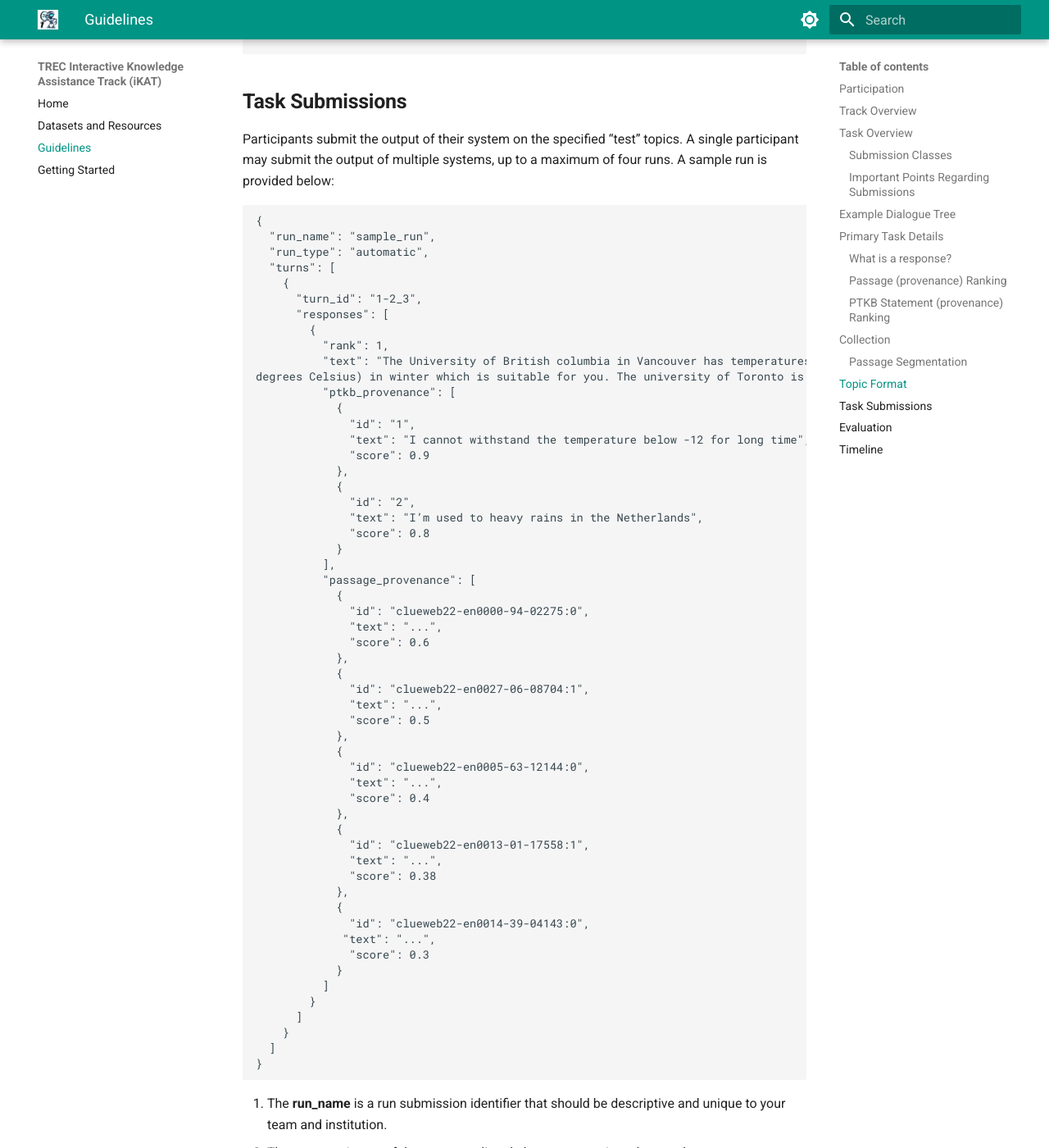
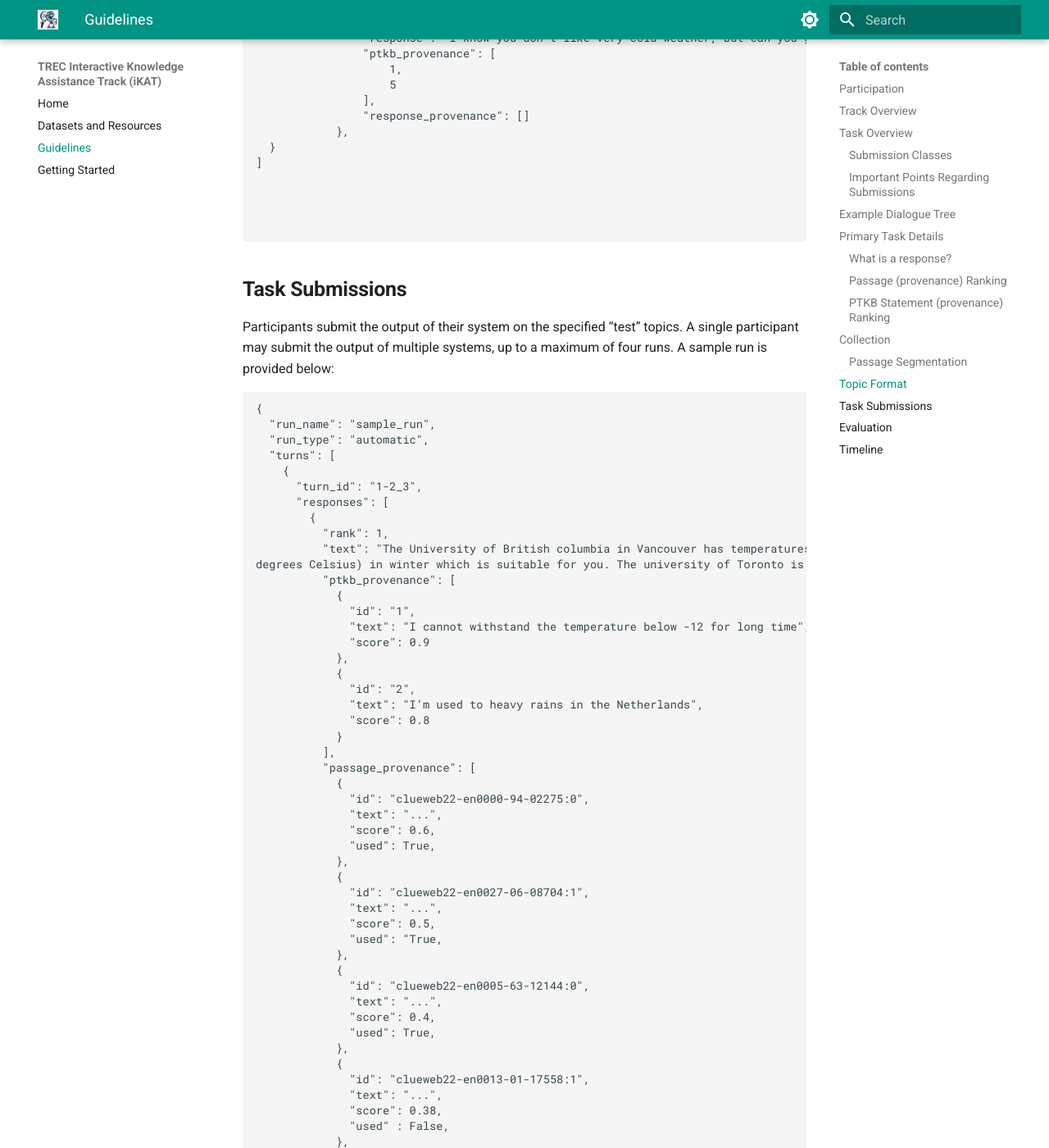
Before and after one commit to shubham526/trec-ikat-website, an MkDocs documentation site: the page built from docs/guidelines.md, in a window 1280 px wide and 1400 px high, scrolled down 7722 px. Shown: the whole window at 82% size. Built offline with MkDocs 1.6.1 and Material for MkDocs 9.7.7, drawn with Linux system fonts in a browser that asks for light colours; part of the change alters nothing that is shown; some of the changed text lies outside the part shown.

Commit message:
Updated guidelines on submission.

```diff
--- a/docs/guidelines.md
+++ b/docs/guidelines.md
@@ -59,6 +59,12 @@ In the submission form, we will ask the pariticpants to mark which data sources
 ### **Important Points Regarding Submissions**
 
 - Title of the topic cannot be used.
+
+- All fields within the run, as shown in the sample on this website, are **mandatory**. You may choose not to submit a PTKB statement ranking; in this case, the `ptkb_provenance` field may be kept empty in the run; however, it **must** be present.
+
+- The `passage_provenance` field can have up to 1000 passages -- less is ok but not more.
+
+- Within the `passage_provenance` `list` in the run, each `dict` should have another  field called `used`. This new field will be a `boolean` field indicating whether or not that passage was used to construct the response.  If none of the passages have the `used` field set to `True`, then we will consider the top-5 passages as provenance for that response by default.
 
 - The file `2023_top_1000_query_results.zip` provided on the "Data and Resources" page of this website is based on the manually rewritten queries. Teams may use them in their submission; however, please note that such submissions would be automaitcally considered as `manual`.
 
@@ -262,27 +268,32 @@ degrees Celsius) in winter which is suitable for you. The university of Toronto
             {
               "id": "clueweb22-en0000-94-02275:0",
               "text": "...",
-              "score": 0.6
+              "score": 0.6,
+              "used": True,
             },
             {
               "id": "clueweb22-en0027-06-08704:1",
               "text": "...",
-              "score": 0.5
+              "score": 0.5,
+              "used": "True,
             },
             {
               "id": "clueweb22-en0005-63-12144:0",
               "text": "...",
-              "score": 0.4
+              "score": 0.4,
+              "used": True,
             },
             {
               "id": "clueweb22-en0013-01-17558:1",
               "text": "...",
-              "score": 0.38
+              "score": 0.38,
+              "used" : False,
             },
             {
               "id": "clueweb22-en0014-39-04143:0",
              "text": "...",
-              "score": 0.3
+              "score": 0.3,
+              "used": False
             }
           ]
         }
```
